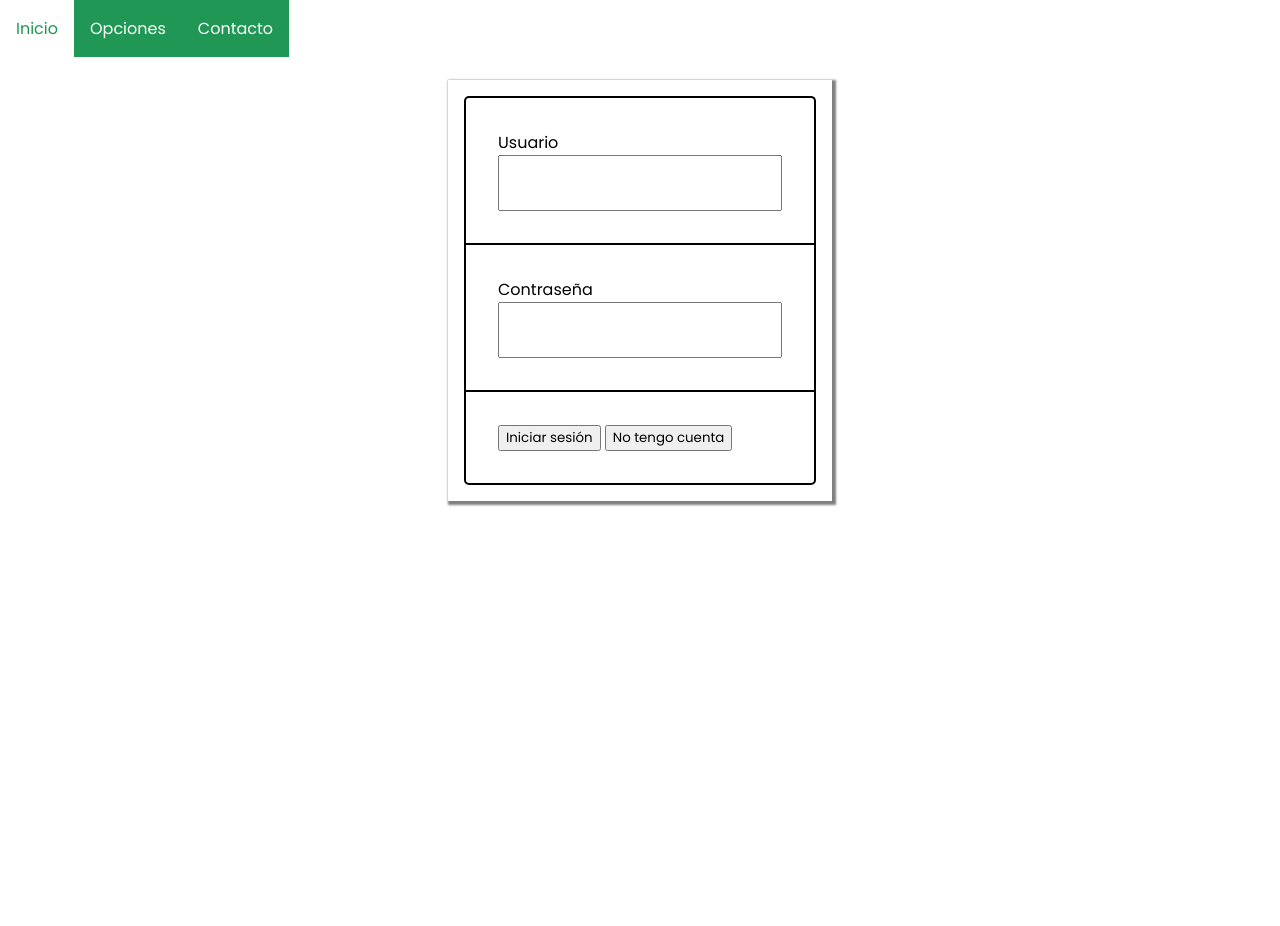
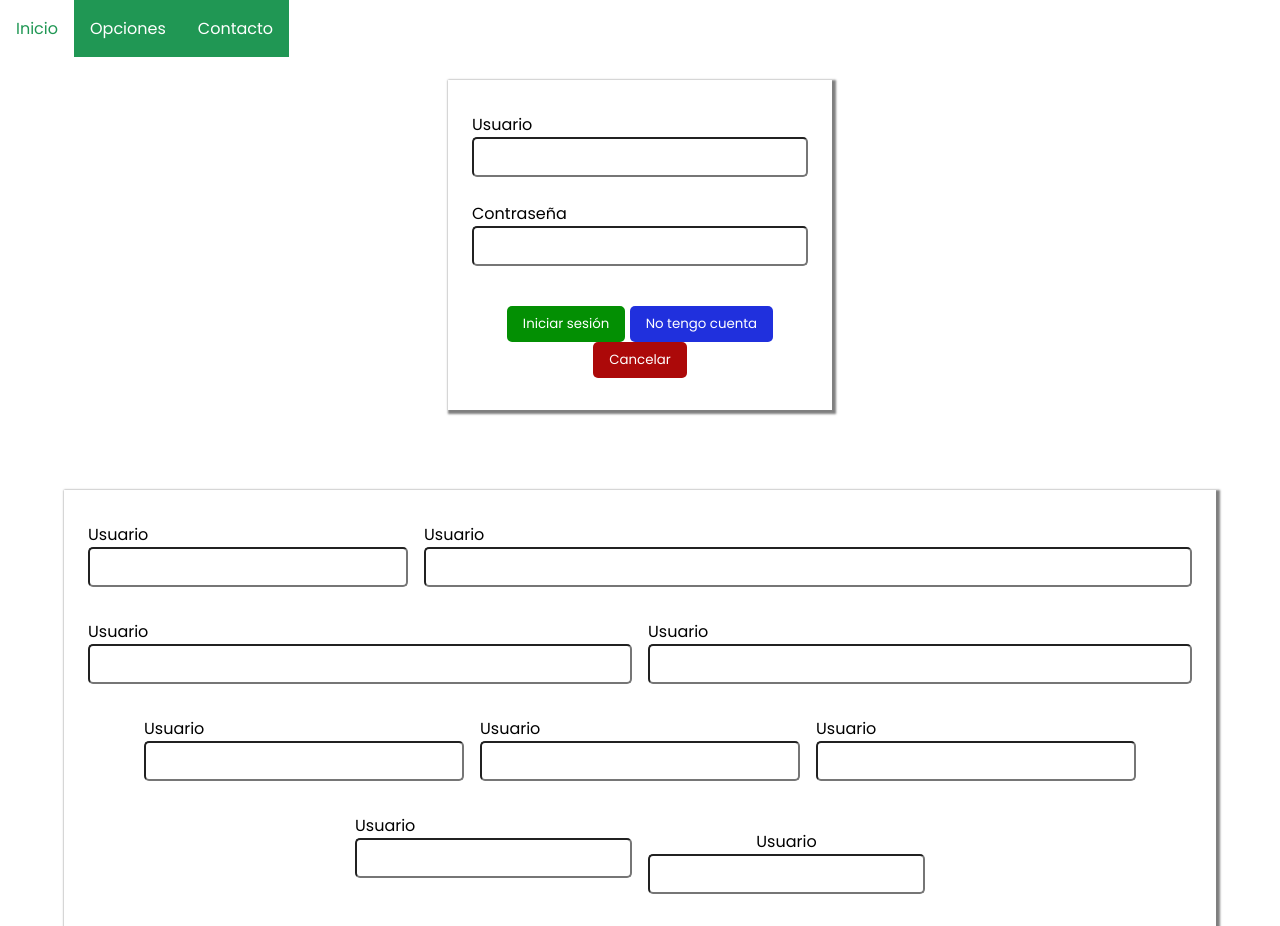
Before and after one commit to ingvega/AD23_ProgramacuonWebB, a PHP site: page / in a window 1280 px wide. Before the commit the page ends 506 px from the top, so only its background shows below. Run offline with PHP 8.4, Linux system fonts and the light colour scheme; some web fonts are replaced.

Commit message:
Uso de flex

```diff
--- a/unidad2/Menu/css/estilos.css
+++ b/unidad2/Menu/css/estilos.css
@@ -88,37 +88,98 @@ label{
 }
 
 form div{
-    /*margin: .5rem 0;*/
-    border: 2px solid #000;
-    border-bottom: none;
-    padding: 2rem;
+    padding: .5rem;
+    margin: .5rem 0;
+    /*border: 2px solid #000;
+    border-bottom: none;*/
+
 
     /*border-top: 2px solid #000;
     border-left: 2px solid #000;
     border-right: 2px solid #000;*/
 }
-
+/*
 form div:first-child{
     border-top-left-radius: 5px;
     border-top-right-radius: 5px;
 }
+*/
 form div:last-child{
-    /*margin-top: 1.5rem;*/
+    margin-top: 1.5rem;
+    text-align: center;
+    /*
     border-bottom-left-radius: 5px;
     border-bottom-right-radius: 5px;
-    border-bottom: 2px solid #000;
+    border-bottom: 2px solid #000;*/
 }
 
 
 form input{
     width: 100%;
-    padding: 1rem;
+    padding: .5rem;
     outline: none;
+    border-radius: 5px;
 }
 
 form input:focus,
 form input:hover{
-    outline: 3px solid red;
-    outline-offset: 3px;
+    /*outline: 3px solid red;
+    outline-offset: 3px;*/
     border: 2px solid blue;
 }
+
+button{
+    padding: .5rem 1rem;
+    border: none;
+    border-radius: 5px;
+}
+
+.btnVerde{
+    background: rgb(3, 143, 3);
+    color: white;
+}
+
+.btnRojo{
+    background: rgb(172, 9, 9);
+    color: white;
+}
+
+.btnAzul{
+    background: rgb(32, 48, 221);
+    color: white;
+}
+
+.btnVerde:hover{
+    background: rgb(1, 104, 1);
+}
+
+.btnRojo:hover{
+    background: rgb(118, 4, 4);
+}
+
+.btnAzul:hover{
+    background: rgb(14, 24, 134);
+}
+
+#frmRegistro{
+    width: 90%;
+    display: flex;
+    flex-wrap: wrap;
+    justify-content: center;
+}
+
+.t1{
+    width: 10%;
+}
+.t2{
+    width: 20%;
+}
+.t3{
+    width: 30%;
+}
+.t5{
+    width: 50%;
+}
+.t7{
+    width: 70%;
+}
--- a/unidad2/Menu/index.html
+++ b/unidad2/Menu/index.html
@@ -38,8 +38,47 @@
             <input type="password">
         </div>
         <div>
-            <button>Iniciar sesión</button>
-            <button>No tengo cuenta</button>
+            <button class="btnVerde">Iniciar sesión</button>
+            <button class="btnAzul">No tengo cuenta</button>
+            <button class="btnRojo">Cancelar</button>
+        </div>
+    </form>
+    <form id="frmRegistro">
+        <div class="t3">
+            <label for="">Usuario</label>
+            <input type="text">
+        </div>
+        <div class="t7">
+            <label for="">Usuario</label>
+            <input type="text">
+        </div>
+        <div class="t5">
+            <label for="">Usuario</label>
+            <input type="text">
+        </div>
+        <div class="t5">
+            <label for="">Usuario</label>
+            <input type="text">
+        </div>
+        <div class="t3">
+            <label for="">Usuario</label>
+            <input type="text">
+        </div>
+        <div class="t3">
+            <label for="">Usuario</label>
+            <input type="text">
+        </div>
+        <div class="t3">
+            <label for="">Usuario</label>
+            <input type="text">
+        </div>
+        <div>
+            <label for="">Usuario</label>
+            <input type="text">
+        </div>
+        <div>
+            <label for="">Usuario</label>
+            <input type="text">
         </div>
     </form>
 </body>
```
